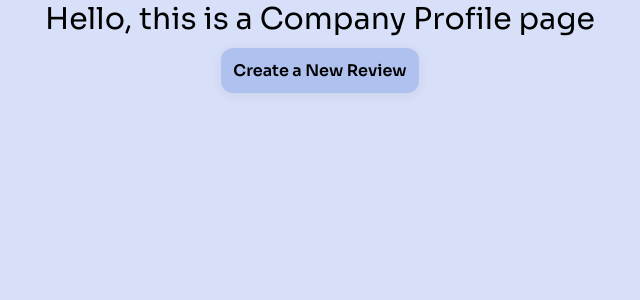
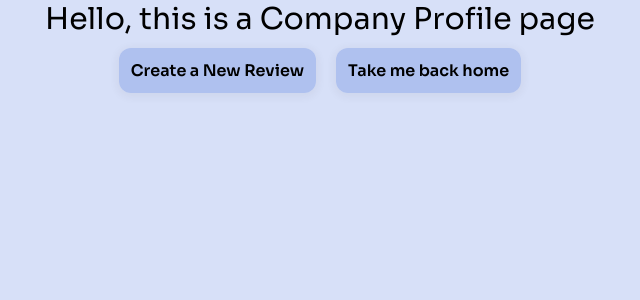
Before and after one commit to adeline-su/WiSdom, a React (Create React App) app in the folder frontend/my-app/: page /company-profile in a window 1280 px wide. Shown: the top 300 px of the page, without its empty margins (320-960 px from the left). Built offline with nearby package versions, Linux system fonts and the light colour scheme.

Commit message:
changed routes

```diff
--- a/frontend/my-app/src/components/Company.js
+++ b/frontend/my-app/src/components/Company.js
@@ -15,6 +15,11 @@ const Company = () => {
                     Create a New Review
                 </button>
             </Link>
+            <Link to ='/'>
+                <button className='backhome'>
+                    Take me back home
+                </button>
+            </Link>
         </div>
 
     )
```
Also changed, not shown: 2 other files (tests, documents, lock files or other folders).
